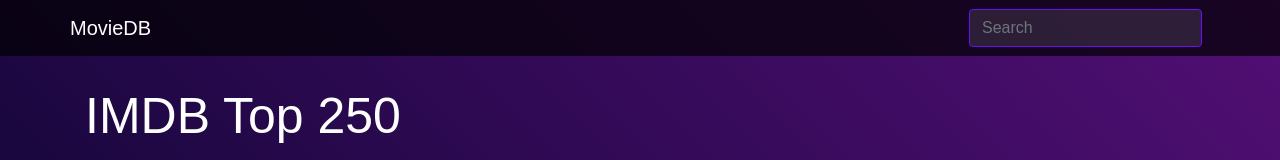
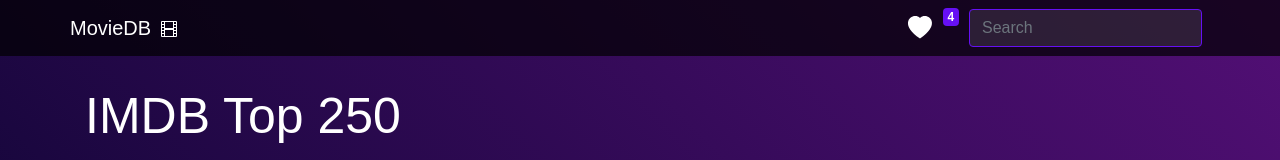
Before and after one commit to senny970/vue-movie-app, a Vue app: page / in a window 1280 px wide. Shown: the top 160 px of the page. Built offline with nearby package versions, Linux system fonts and the light colour scheme; no server answers.

Commit message:
add favorites button, add favorites counter

```diff
--- a/src/components/Header.vue
+++ b/src/components/Header.vue
@@ -2,7 +2,12 @@
   <header class="header">
     <BNavbar class="navbar" type="dark" variant="dark">
       <BContainer>
-        <BNavbarBrand class="home-url" href="#" @click="onClickHome">MovieDB</BNavbarBrand>
+        <div class="logo">
+          <BNavbarBrand class="home-url" href="#" @click="onClickHome">MovieDB</BNavbarBrand>
+          <BIcon class="movie-icon" icon="film"/>
+        </div>
+        <BIcon class="favorites-button" scale="1.5" icon="heart-fill"/>
+        <BBadge class="favorites-count" variant="primary">4</BBadge>
         <BNavForm class="nav-form">
           <BFormInput
             class="mr-sm-2 search-input"
@@ -73,11 +78,37 @@
   display: flex;
 }
 
-.home-url {
+.favorites-button {
+  margin-right: 15px;
+  margin-left: auto;
+  cursor: pointer;
+  color: white;
   transition: all 0.2s ease;
 }
 
-.home-url:hover {
+.favorites-button:hover {
+  transform: scale(1.3);
+}
+
+.favorites-count {
+  margin-right: 10px;
+  align-self: self-start;
+  background-color: rgba(102, 16, 243, 1);
+}
+
+.movie-icon {
+  color: #ffffff;
+}
+
+.logo {
+  transition: all 0.2s ease;
+}
+
+.logo:hover {
   transform: scale(1.2);
 }
+
+.home-url {
+  margin-right: 10px;
+}
 </style>
```
